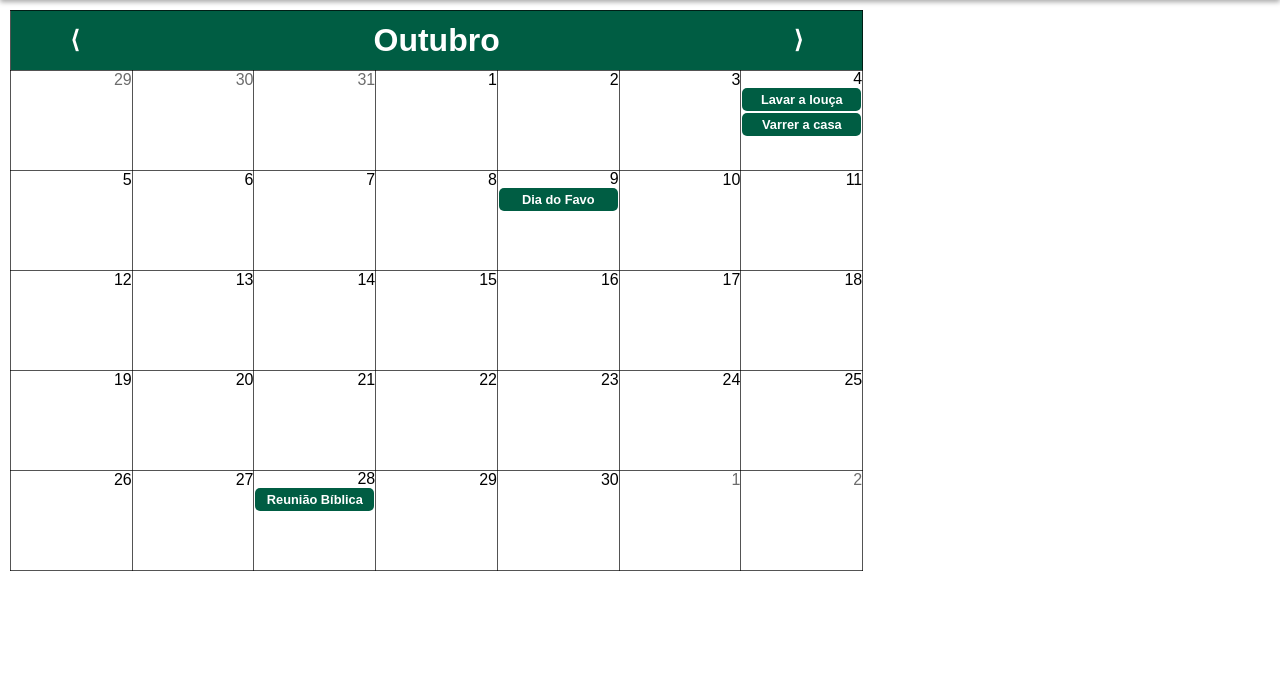
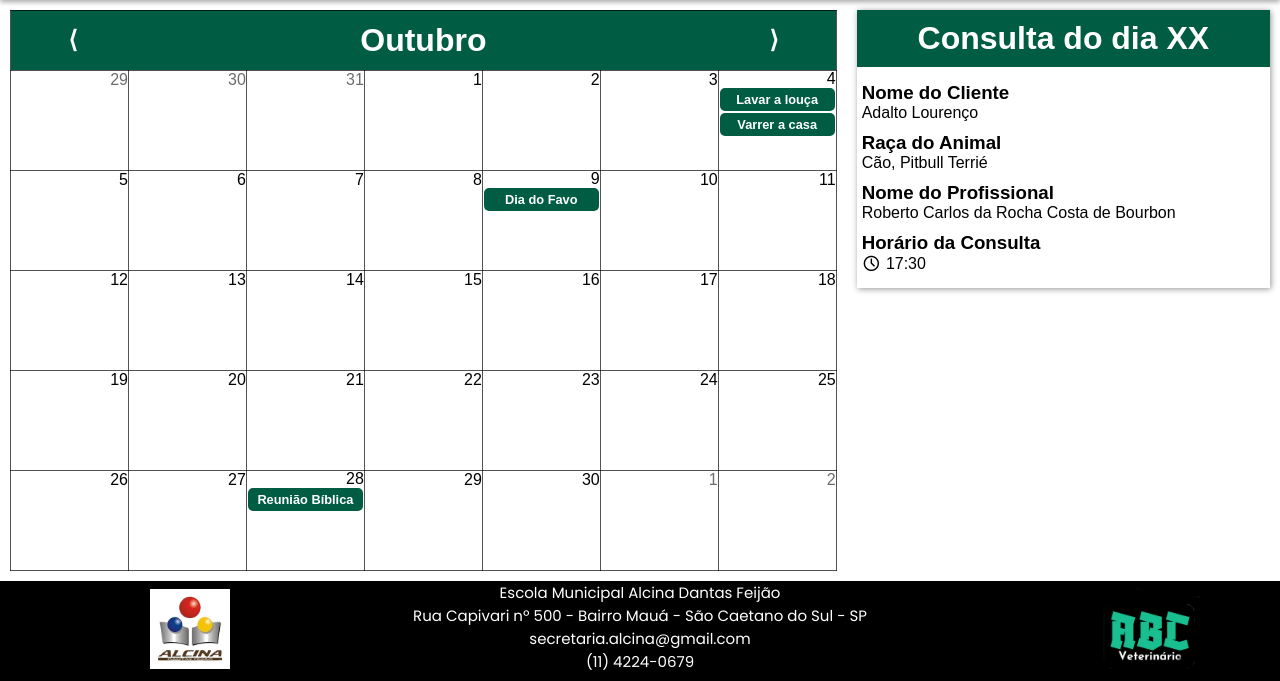
Before and after one commit to andre-reis-dev/Vet-ABC-exposoft, a PHP site: page /assets/html/agenda.html in a window 1280 px wide. Shown: the part 131-812 px from the top of the page. Before the commit the page ends 702 px from the top, so only its background shows below. Run offline with PHP 8.4, Linux system fonts and the light colour scheme.

Commit message:
13/10/2022 20:30
finalização da agenda

```diff
--- a/assets/css/agenda.css
+++ b/assets/css/agenda.css
@@ -62,8 +62,54 @@ td > .cell-container > span {
     word-wrap: break-word;
 }
 
+main {
+    width: 100%;
+    display: flex;
+}
+.event-info {
+    margin: 10px;
+    background-color: #fff;
+    height: fit-content;
+    box-shadow: 1px 1px 6px rgba(0, 0, 0, 0.423);
+}
+.event-info > .title {
+    background-color: #005d43;
+    color: white;
+    padding: 10px;
+    text-align: center;
+}
+.event-content {
+    padding: 5px;
+}
+.event-content > div {
+    margin: 10px auto;
+}
+.clock {
+    vertical-align: bottom;
+    font-size: 1.2rem;
+    margin-right: 5px;
+}
+
+@media screen and (max-width: 1024px) {
+    table {
+        margin: 10px auto;
+    }
+    main {
+        flex-direction: column;
+    }
+    .event-info {
+        margin: 0 auto 10px auto;
+    }
+}
+
 @media screen and (max-width: 600px) {
     table{
         margin: 0;
     }
+    main {
+        flex-direction: column;
+    }
+    .event-info {
+        margin: 0;
+    }
 }
--- a/assets/html/agenda.html
+++ b/assets/html/agenda.html
@@ -4,6 +4,7 @@
     <meta charset="UTF-8">
     <meta http-equiv="X-UA-Compatible" content="IE=edge">
     <meta name="viewport" content="width=device-width, initial-scale=1.0">
+    <link rel="stylesheet" href="https://fonts.googleapis.com/css2?family=Material+Symbols+Outlined:opsz,wght,FILL,GRAD@20..48,100..700,0..1,-50..200">
     <link rel="stylesheet" href="../css/style-global.css">
     <link rel="stylesheet" href="../css/rodape.css">
     <link rel="stylesheet" href="../css/agenda.css">
@@ -35,7 +36,8 @@
         </ul>
     </nav>
 
-    <table class="col-sm-12 col-md-8 col-lg-8">
+    <main>
+        <table class="col-sm-12 col-md-11 col-lg-8">
             <tr>
                 <td colspan="7" class="first-row">
                     <div class="month-banner">
@@ -244,9 +246,41 @@
             </tr>
         </table>
 
-    <div class="event-info">
+        <div class="event-info col-sm-12 col-md-11 col-lg-4">
+            <div class="title">
+                <h1>Consulta do dia XX</h1>
+            </div>
+            <div class="event-content">
+                <div>
+                    <h3>Nome do Cliente</h3>
+                    <span>Adalto Lourenço</span>
+                </div>
+                <div>
+                    <h3>Raça do Animal</h3>
+                    <span>Cão, Pitbull Terrié</span>
+                </div>
+                <div>
+                    <h3>Nome do Profissional</h3>
+                    <span>Roberto Carlos da Rocha Costa de Bourbon</span>
+                </div>
+                <div>
+                    <h3>Horário da Consulta </h3>
+                    <span><span class="material-symbols-outlined clock"> schedule </span>17:30</span>
+                </div>
+            </div>
+        </div>
+    </main>
 
+    <footer class="rodape col-sm-12 col-md-12 col-lg-12">
+        <img src="../img/alcina.jpg" class="logo-alcina col-sm-12 col-md-12 col-lg-12"><!-- imagem alcina -->
+        <img src="../img/logo-abc.png" class="logo-abc"><!-- imagem abc -->
+        <div class="info"> <!-- classe onde estáarmazenado as informações -->
+            <p class="r-name">Escola Municipal Alcina Dantas Feijão</p>
+            <p class="r-endereco">Rua Capivari nº 500 - Bairro Mauá - São Caetano do Sul - SP</p>
+            <p class="r-email">secretaria.alcina@gmail.com</p>
+            <p class="r-tel">(11) 4224-0679</p>
         </div>
+    </footer>
 
     <script src="../javascript/toggle_menu.js"></script>
 </body>
```
Lines whose indentation alone changed are shown as unchanged.
